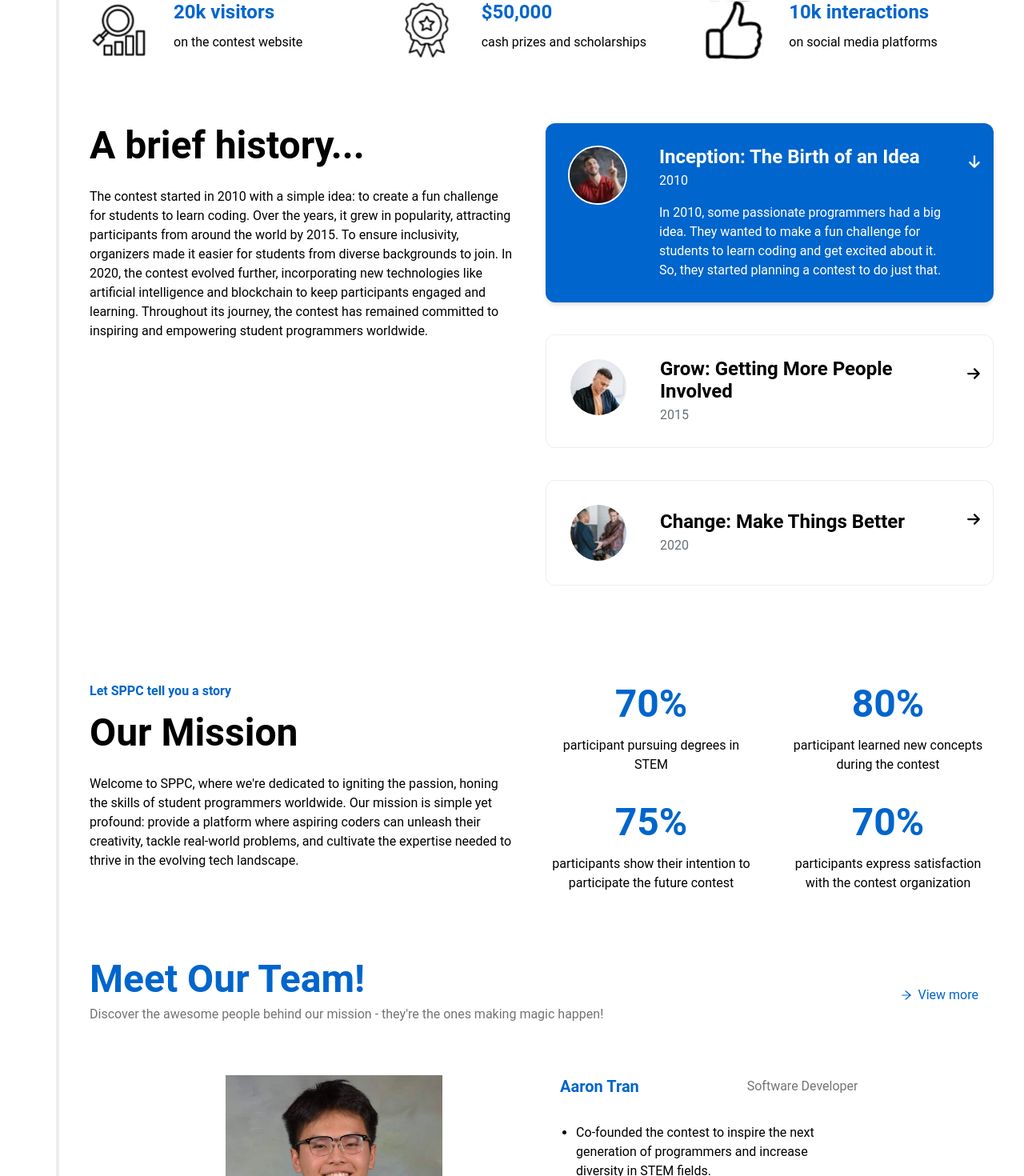
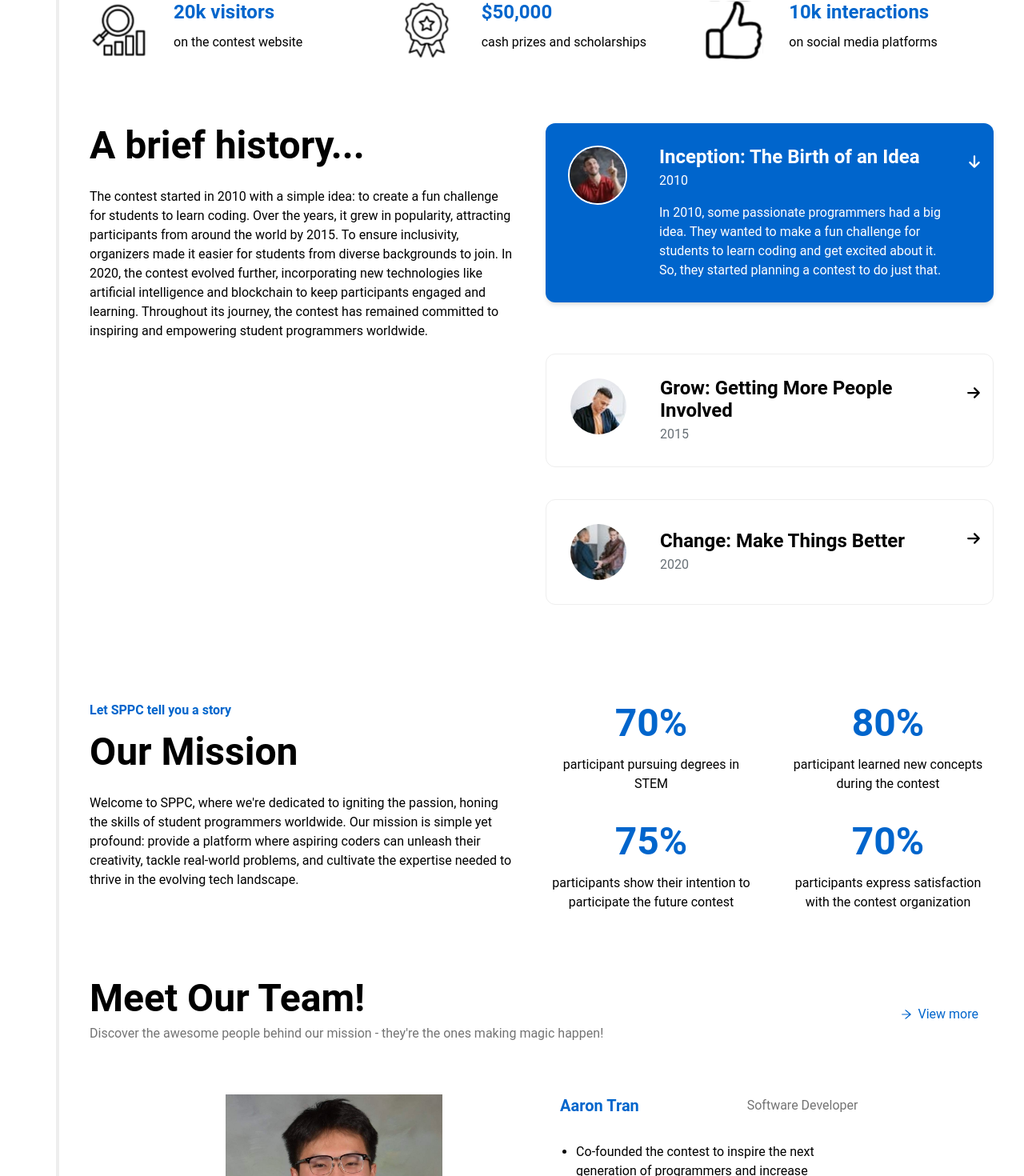
Before and after one commit to tranducanh2111/sppc-contest, a Next.js app: page /about in a window 1280 px wide. Shown: the part 623-2093 px from the top of the page at 80% size. Built offline with nearby package versions, Linux system fonts and the light colour scheme; no server answers.

Commit message:
adjust heading color of component/SectionHeader

```diff
--- a/src/components/SectionHeader.tsx
+++ b/src/components/SectionHeader.tsx
@@ -60,7 +60,7 @@ const HeadingSection: React.FC<HeadingSectionProps> = (props) => {
     return (
         <div className="xs:mb-[3rem] mb-[2rem] w-full flex flex-col flex-wrap sm:flex-row justify-between items-center space-y-[12px]">
             <div className='w-full max-w-[662px] min-w-fit flex-1'>
-                <h2 className="text-h2 text-primary mb-[4px] max-w-[418px]">{headingText}</h2>
+                <h2 className="text-h2 mb-[4px] max-w-[418px]">{headingText}</h2>
                 <p className="text-body text-grey line-[22px] max-w-[662px]">
                     {paragraphText}
                 </p>
--- a/src/page-sections/About/HistoryTimeline.tsx
+++ b/src/page-sections/About/HistoryTimeline.tsx
@@ -22,7 +22,7 @@ const HistoryTimeline: React.FC = () => {
                 <p className='text-body'>The contest started in 2010 with a simple idea: to create a fun challenge for students to learn coding. Over the years, it grew in popularity, attracting participants from around the world by 2015. To ensure inclusivity, organizers made it easier for students from diverse backgrounds to join. In 2020, the contest evolved further, incorporating new technologies like artificial intelligence and blockchain to keep participants engaged and learning. Throughout its journey, the contest has remained committed to inspiring and empowering student programmers worldwide.</p>
             </div>
 
-            <div className="flrx flex-col space-y-10 ">
+            <div className="flex flex-col space-y-10 ">
             {teamMembers.map((member, index) => (
                 <MemberCard
                     id={member.id}
```
